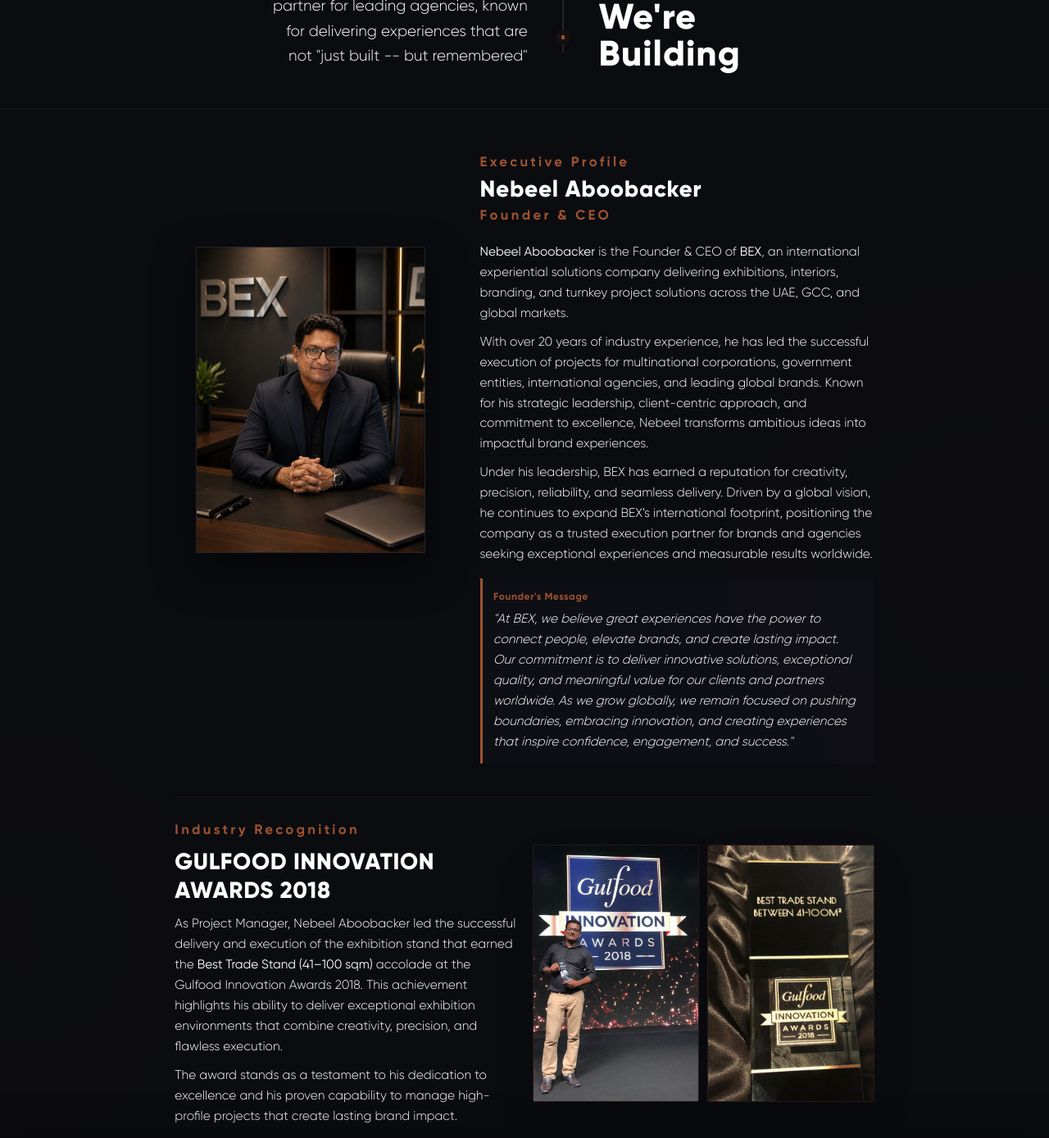
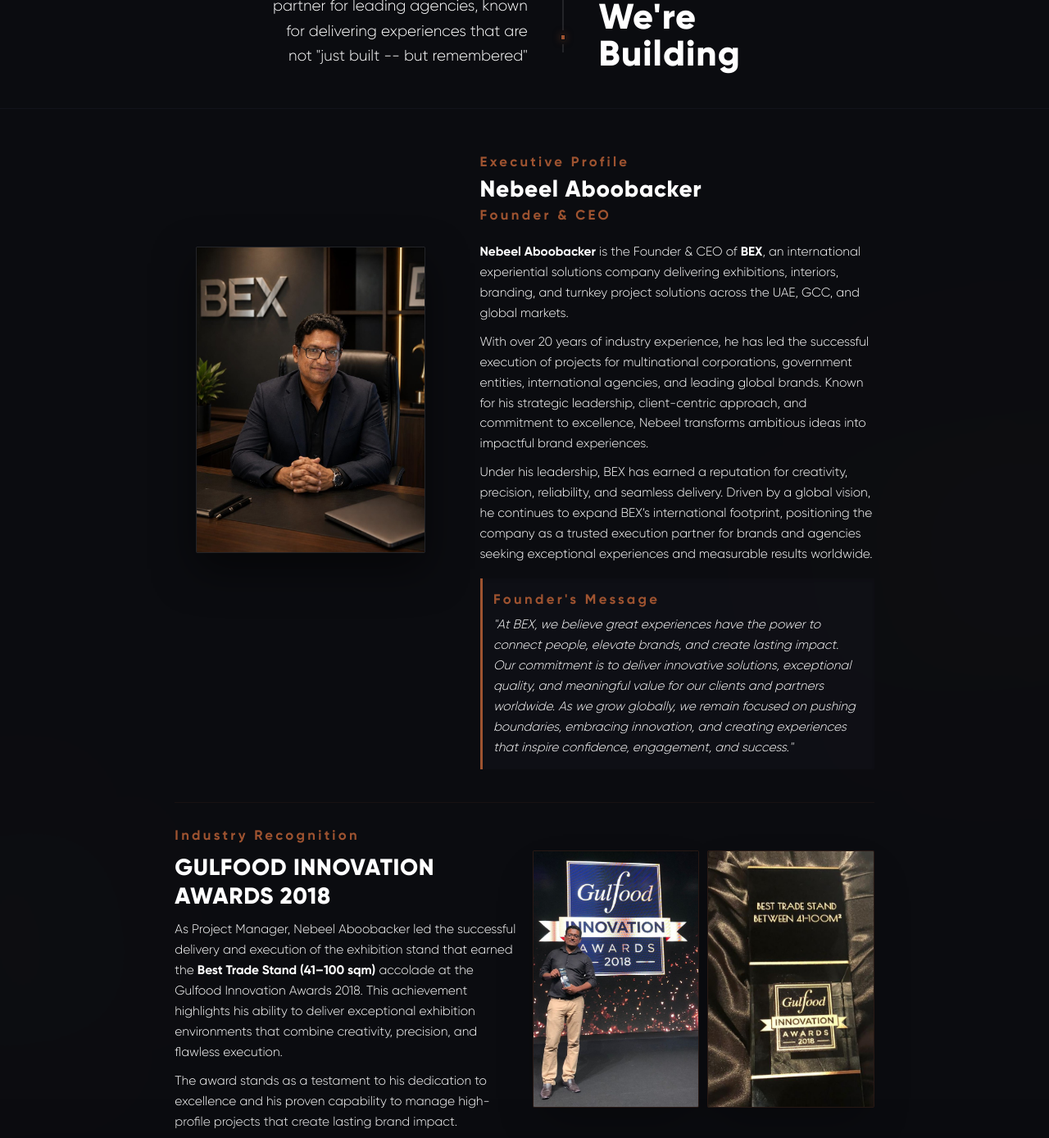
Before and after one commit to ansaralikunju311311/BackDrops, a React (Vite) app in the folder FrontEnd/: page /about-us in a window 1280 px wide. Shown: the part 1520-2909 px from the top of the page at 82% size. Built offline with nearby package versions, Linux system fonts and the light colour scheme.

Commit message:
text color

```diff
--- a/FrontEnd/src/components/About/ExecutiveProfile.tsx
+++ b/FrontEnd/src/components/About/ExecutiveProfile.tsx
@@ -69,7 +69,7 @@ const ExecutiveProfile: React.FC = () => {
             {/* Biography Description */}
             <div className="space-y-6 text-[1.8rem] md:text-[2.3rem] font-circe font-light text-white leading-relaxed">
               <p>
-                <strong className="text-white font-normal">Nebeel Aboobacker</strong> is the Founder & CEO of <strong className="text-white font-normal">BEX</strong>, an international experiential solutions company delivering exhibitions, interiors, branding, and turnkey project solutions across the UAE, GCC, and global markets.
+                <strong className="text-white font-bold">Nebeel Aboobacker</strong> is the Founder & CEO of <strong className="text-white font-bold">BEX</strong>, an international experiential solutions company delivering exhibitions, interiors, branding, and turnkey project solutions across the UAE, GCC, and global markets.
               </p>
               <p>
                 With over 20 years of industry experience, he has led the successful execution of projects for multinational corporations, government entities, international agencies, and leading global brands. Known for his strategic leadership, client-centric approach, and commitment to excellence, Nebeel transforms ambitious ideas into impactful brand experiences.
@@ -81,7 +81,7 @@ const ExecutiveProfile: React.FC = () => {
 
             {/* Founder's Message Quote Block */}
             <div className="w-full bg-brand-dark-accent/30 border-l-[3px] border-brand-gold p-8 rounded-r-xs space-y-4 shadow-inner">
-              <span className="font-urw font-bold text-[1.8rem] tracking-wider text-brand-gold block">
+              <span className="font-urw font-bold text-[2rem] md:text-[2.5rem] tracking-[0.2em] text-brand-gold block">
                 Founder's Message
               </span>
               <p className="font-circe font-light text-[1.8rem] md:text-[2.3rem] text-white italic leading-relaxed">
@@ -111,7 +111,7 @@ const ExecutiveProfile: React.FC = () => {
               Gulfood Innovation Awards 2018
             </h3>
             <p className="font-circe font-light text-[1.8rem] md:text-[2.3rem] text-white leading-relaxed">
-              As Project Manager, Nebeel Aboobacker led the successful delivery and execution of the exhibition stand that earned the <strong className="text-white font-normal">Best Trade Stand (41–100 sqm)</strong> accolade at the Gulfood Innovation Awards 2018. This achievement highlights his ability to deliver exceptional exhibition environments that combine creativity, precision, and flawless execution.
+              As Project Manager, Nebeel Aboobacker led the successful delivery and execution of the exhibition stand that earned the <strong className="text-white font-bold">Best Trade Stand (41–100 sqm)</strong> accolade at the Gulfood Innovation Awards 2018. This achievement highlights his ability to deliver exceptional exhibition environments that combine creativity, precision, and flawless execution.
             </p>
             <p className="font-circe font-light text-[1.8rem] md:text-[2.3rem] text-white leading-relaxed">
               The award stands as a testament to his dedication to excellence and his proven capability to manage high-profile projects that create lasting brand impact.
```
